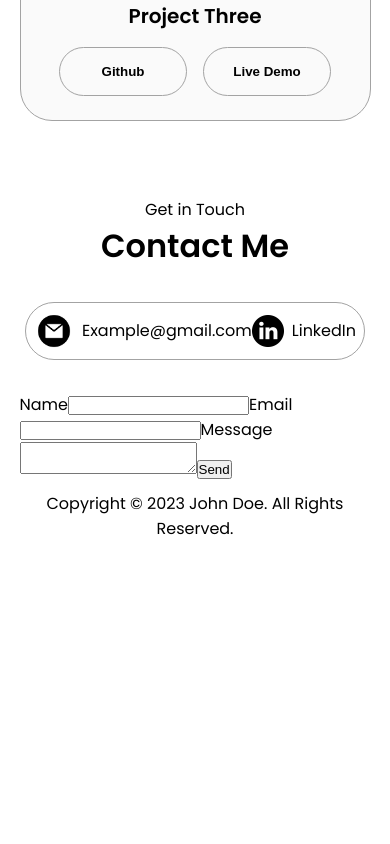
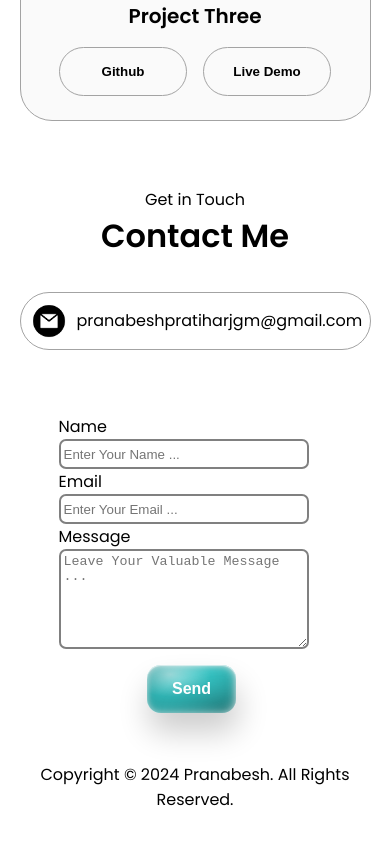
Before and after one commit to pranabesh11/pranabesh_portfolio, a React (Vite) app: page / in a window 390 px wide. Shown: the part 4299-5143 px from the top of the page. Built offline with nearby package versions, Linux system fonts and the light colour scheme.

Commit message:
form btn email copy added

```diff
--- a/src/components/Footer/Footer.jsx
+++ b/src/components/Footer/Footer.jsx
@@ -4,7 +4,7 @@ import './footer.css'; // Assuming you have a separate CSS file for styling
 const Footer = () => {
   return (
     <footer>
-      <p>Copyright &#169; 2023 John Doe. All Rights Reserved.</p>
+      <p>Copyright &#169; 2024 Pranabesh. All Rights Reserved.</p>
     </footer>
   );
 };
--- a/src/components/Footer/footer.css
+++ b/src/components/Footer/footer.css
@@ -1,7 +1,7 @@
 /* FOOTER SECTION */
 
-footer {
-    height: 26vh;
+  footer {
+    height: 2vh;
     margin: 0 1rem;
   }
 
--- a/src/components/contact/Contact.jsx
+++ b/src/components/contact/Contact.jsx
@@ -10,6 +10,16 @@ import 'react-toastify/dist/ReactToastify.css';
 
 const Contact = () => {
   const form = useRef();
+  const email_id = "pranabeshpratiharjgm@gmail.com";
+  const copyToClipboard = () => {
+    navigator.clipboard.writeText(email_id)
+      .then(() => {
+        alert('Email copied to clipboard!');
+      })
+      .catch(err => {
+        alert('Failed to copy text: ' + err);
+      });
+  };
   const sendEmail = (e) => {
     e.preventDefault();
 
@@ -52,19 +62,19 @@ const Contact = () => {
       <div className="contact-info-upper-container">
 
         {/* Email Section */}
-        <div className="contact-info-container">
+        <div className="contact-info-container" onClick={copyToClipboard}>
           <img
             src={email}
             alt="Email icon"
             className="icon contact-icon email-icon"
           />
-          <p>
-            <a href="mailto:examplemail@gmail.com">Example@gmail.com</a>
+          <p >
+            <a href="mailto:pranabeshpratiharjgm@gmail.com">pranabeshpratiharjgm@gmail.com</a>
           </p>
         </div>
 
         {/* LinkedIn Section */}
-        <div className="contact-info-container">
+        {/* <div className="contact-info-container">
           <img
             src={linkedin}
             alt="LinkedIn icon"
@@ -73,16 +83,20 @@ const Contact = () => {
           <p>
             <a href="https://www.linkedin.com" target="_blank" rel="noopener noreferrer">LinkedIn</a>
           </p>
+        </div> */}
+      </div>
+      <form ref={form} onSubmit={sendEmail} name='Pranabesh Portfolio Form' id='email_form'>
+        <div className='form_div'>
+          <label>Name</label>
+          <input type="text" name="user_name" placeholder='Enter Your Name ...'/>
+          <label>Email</label>
+          <input type="email" name="user_email"  placeholder='Enter Your Email ...'/>
+          <label>Message</label>
+          <textarea name="message" placeholder='Leave Your Valuable Message ...'/>
         </div>
-      </div>
-      <form ref={form} onSubmit={sendEmail} name='Pranabesh Portfolio Form'>
-        <label>Name</label>
-        <input type="text" name="user_name" />
-        <label>Email</label>
-        <input type="email" name="user_email" />
-        <label>Message</label>
-        <textarea name="message" />
-        <input type="submit" value="Send" />
+        <div className='btn'>
+          <input type="submit" value="Send" class="button-91"/>
+        </div>
       </form>
     </section>
   );
--- a/src/components/contact/contact.css
+++ b/src/components/contact/contact.css
@@ -1,6 +1,6 @@
 /* CONTACT */
 
-#contact {
+  #contact {
     display: flex;
     justify-content: center;
     flex-direction: column;
@@ -37,7 +37,9 @@
   .email-icon {
     height: 2.5rem;
   }
-
+  #email_form{
+    height: 10vh;
+  }
 
 
   @media screen and (max-width: 1400px) {
@@ -142,4 +144,54 @@
     .text-container {
       text-align: justify;
     }
+    #email_form{
+      height: 45vh;
+      display: flex;
+      flex-direction: column;
+      align-items: center;
+      justify-content: center;
+    }
+    .form_div{
+      display: flex;
+      flex-direction: column;
+      align-items: flex-start;
+      justify-content: center;
+      width: 70vw;
+    }
+    .form_div input {
+      height: 30px;
+      width: 250px;
+      outline: none;
+      border: 2px solid grey;
+      border-radius: 7px;
+      padding: 3px;
+    }
+    .form_div textarea{
+      height: 100px;
+      width: 250px;
+      outline: none;
+      border: 2px solid grey;
+      border-radius: 7px;
+      padding: 3px;
+    }
+
   }
+
+.button-91 {
+  color: #fff;
+  padding: 15px 25px;
+  background-color: #38D2D2;
+  background-image: radial-gradient(93% 87% at 87% 89%, rgba(0, 0, 0, 0.23) 0%, transparent 86.18%), radial-gradient(66% 66% at 26% 20%, rgba(255, 255, 255, 0.55) 0%, rgba(255, 255, 255, 0) 69.79%, rgba(255, 255, 255, 0) 100%);
+  box-shadow: inset -3px -3px 9px rgba(255, 255, 255, 0.25), inset 0px 3px 9px rgba(255, 255, 255, 0.3), inset 0px 1px 1px rgba(255, 255, 255, 0.6), inset 0px -8px 36px rgba(0, 0, 0, 0.3), inset 0px 1px 5px rgba(255, 255, 255, 0.6), 2px 19px 31px rgba(0, 0, 0, 0.2);
+  border-radius: 14px;
+  font-weight: bold;
+  font-size: 16px;
+
+  border: 0;
+
+  user-select: none;
+  -webkit-user-select: none;
+  touch-action: manipulation;
+
+  cursor: pointer;
+}
--- a/src/components/navbar/navbar.css
+++ b/src/components/navbar/navbar.css
@@ -107,7 +107,12 @@ a {
 
 /* When menu is open, reveal the links */
 .menu-links.open {
-  max-height: 300px;
+    max-height: 300px;
+    text-align: center;
+    border: 2px solid grey;
+    width: 70vw;
+    margin-top: 22px;
+    border-radius: 10px;
 }
 
 .menu-links a {
@@ -222,7 +227,7 @@ a {
       font-size: 1.25rem;
     }
     .logo {
-      font-size: 1.5rem;
+      font-size: 2rem;
     }
     .nav-links {
       flex-direction: column;
```
